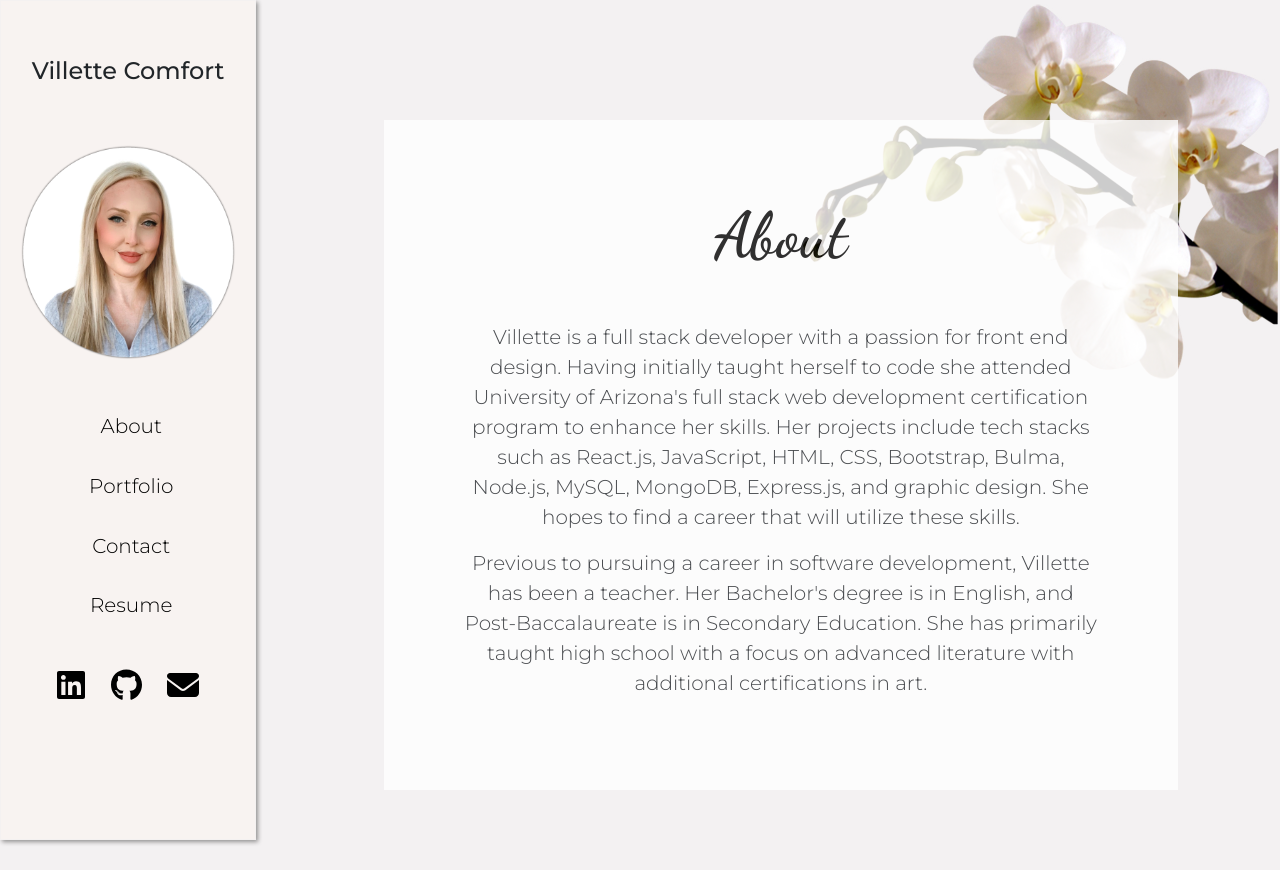
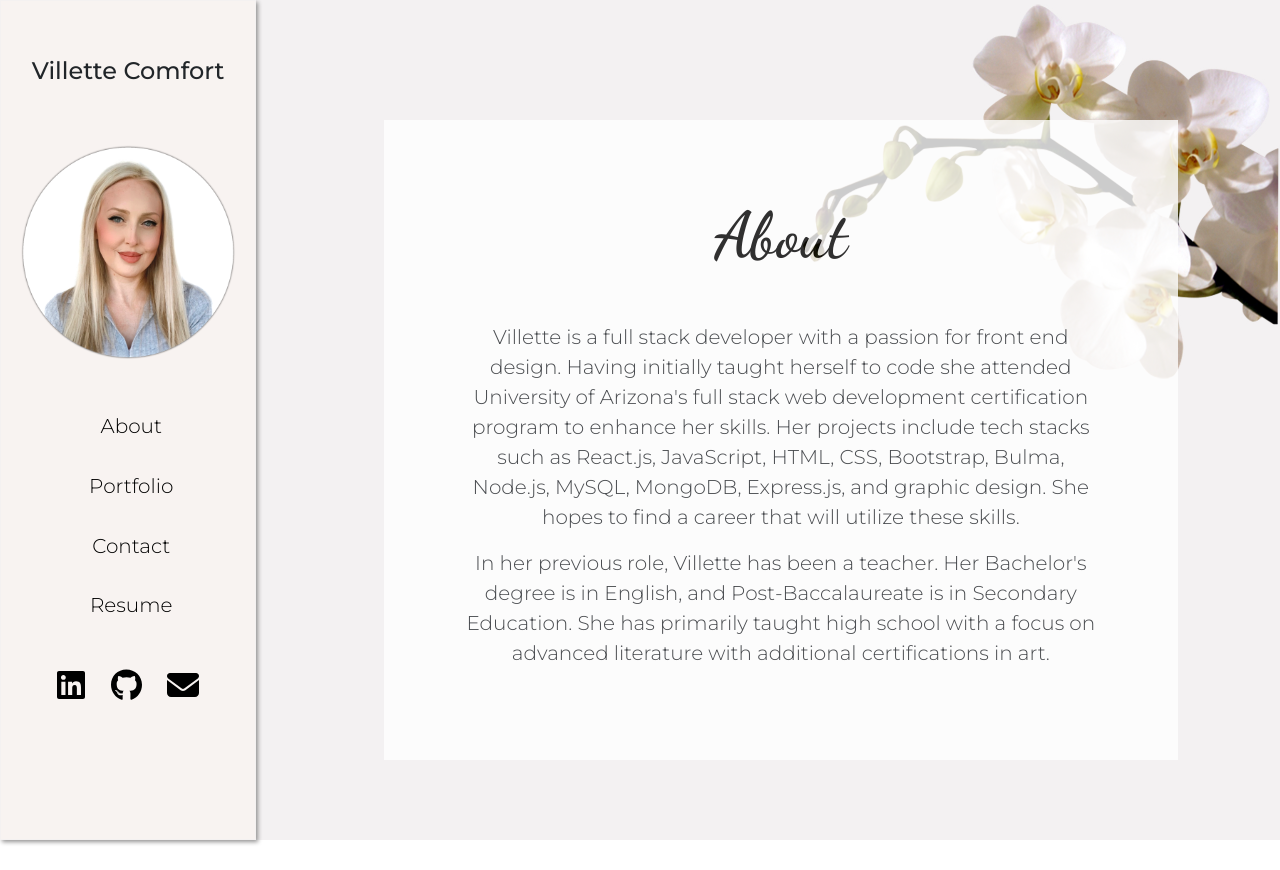
Before and after one commit to villettec/M20C-React_Portfolio, a React (Create React App) app: page / in a window 1280 px wide. After the commit the page ends 840 px from the top, so only its background shows below. Built offline with nearby package versions, Linux system fonts and the light colour scheme.

Commit message:
Updated about

```diff
--- a/src/pages/AboutMe.jsx
+++ b/src/pages/AboutMe.jsx
@@ -16,7 +16,7 @@ const AboutMe = () => {
                     Villette is a full stack developer with a passion for front end design. Having initially taught herself to code she attended University of Arizona's full stack web development certification program to enhance her skills. Her projects include tech stacks such as React.js, JavaScript, HTML, CSS, Bootstrap, Bulma, Node.js, MySQL, MongoDB, Express.js, and graphic design. She hopes to find a career that will utilize these skills.
                 </p>
                 <p>
-                    Previous to pursuing a career in software development, Villette has been a teacher. Her Bachelor's degree is in English, and Post-Baccalaureate is in Secondary Education. She has primarily taught high school with a focus on advanced literature with additional certifications in art.
+                    In her previous role, Villette has been a teacher. Her Bachelor's degree is in English, and Post-Baccalaureate is in Secondary Education. She has primarily taught high school with a focus on advanced literature with additional certifications in art.
                 </p>
             </article>
         </section>
```
